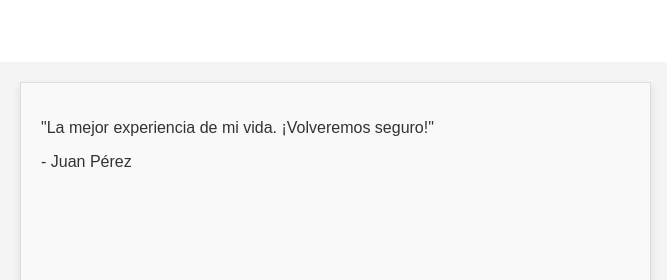
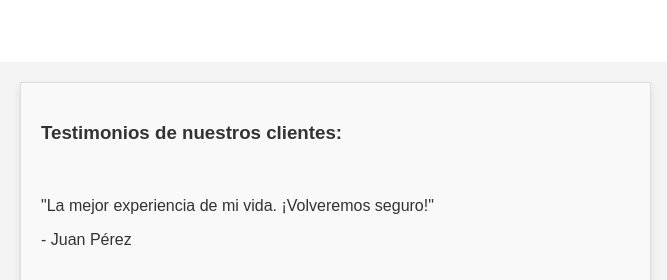
Before and after one commit to LuisPiro/CabaniasMariaElena, a website: page index.html in a window 1280 px wide. Shown: the part 1595-1875 px from the top of the page, 0-667 px from the left. Drawn offline with Linux system fonts and the light colour scheme; grey boxes are pictures that could not be loaded.

Commit message:
3er commit

```diff
--- a/index.html
+++ b/index.html
@@ -106,6 +106,8 @@
         <div class="container">
             <div class="testimonios-grid">
                 <div class="testimonio">
+                    <h3>Testimonios de nuestros clientes:</h3>
+                    <br/>
                     <p>"La mejor experiencia de mi vida. ¡Volveremos seguro!"</p>
                     <p>- Juan Pérez</p>
                 </div>
```
